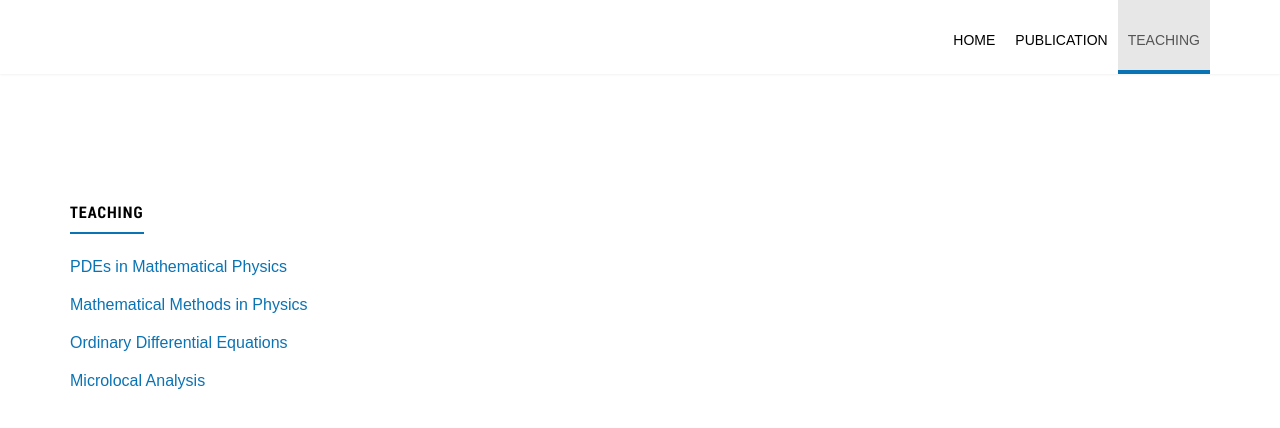
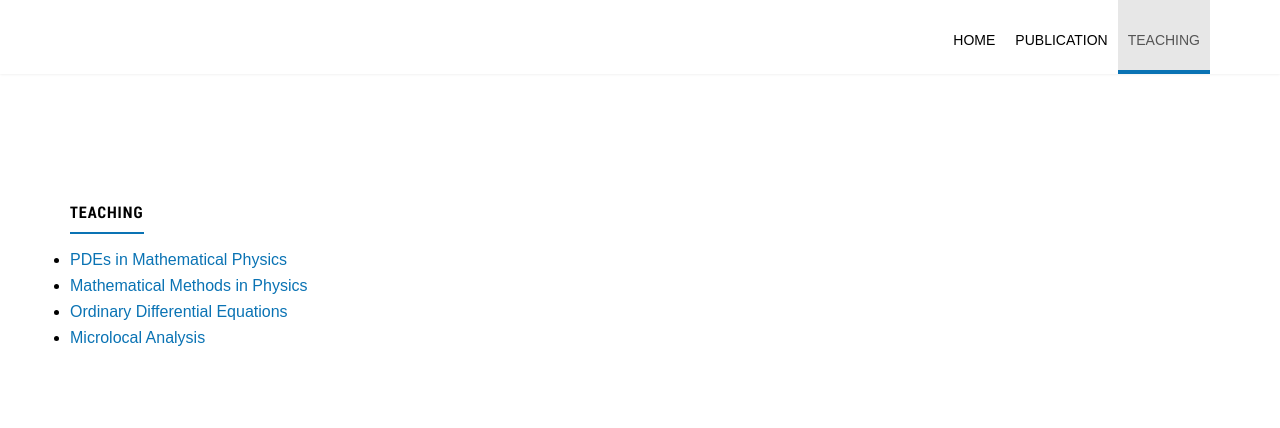
Before and after one commit to persoweb/wxli, a plain HTML site: page teaching.html in a window 1280 px wide. Drawn offline with nearby package versions, Linux system fonts and the light colour scheme; some packages are replaced by stand-ins of ours.

Commit message:
Update teaching.html

```diff
--- a/teaching.html
+++ b/teaching.html
@@ -83,7 +83,7 @@ if(targetObj.style.display!="none"){
                   <h2 class="section-title">Teaching</h2>
                         </div>
 
-<ol reversed="" class="mb-4" style="padding:0px;">
+<ul reversed="" class="mb-4" style="padding:0px;">
 
 		               <li>     <a href="http://mooc1.mooc.whu.edu.cn/mycourse/teachercourse?moocId=227102348&amp;clazzid=60015404&amp;edit=true&amp;v=0&amp;cpi=0&amp;pageHeader=0">
                       PDEs in Mathematical Physics </a> </li>
@@ -94,7 +94,7 @@ if(targetObj.style.display!="none"){
 <li> <a href="http://mooc1.mooc.whu.edu.cn/mycourse/teachercourse?moocId=227102351&amp;clazzid=60015408&amp;edit=true&amp;v=0&amp;cpi=0&amp;pageHeader=0">Ordinary Differential Equations</a></li>
 <li>   <a href="http://mooc1.mooc.whu.edu.cn/mycourse/teachercourse?moocId=227102351&amp;clazzid=60015408&amp;edit=true&amp;v=0&amp;cpi=0&amp;pageHeader=0">Microlocal Analysis </a>  </li>
 
-                </ol>
+                </ul>
                 <!-- /Post Metadata -->
                 <!-- Post Content -->
                                  <!-- /Post Content -->
```
